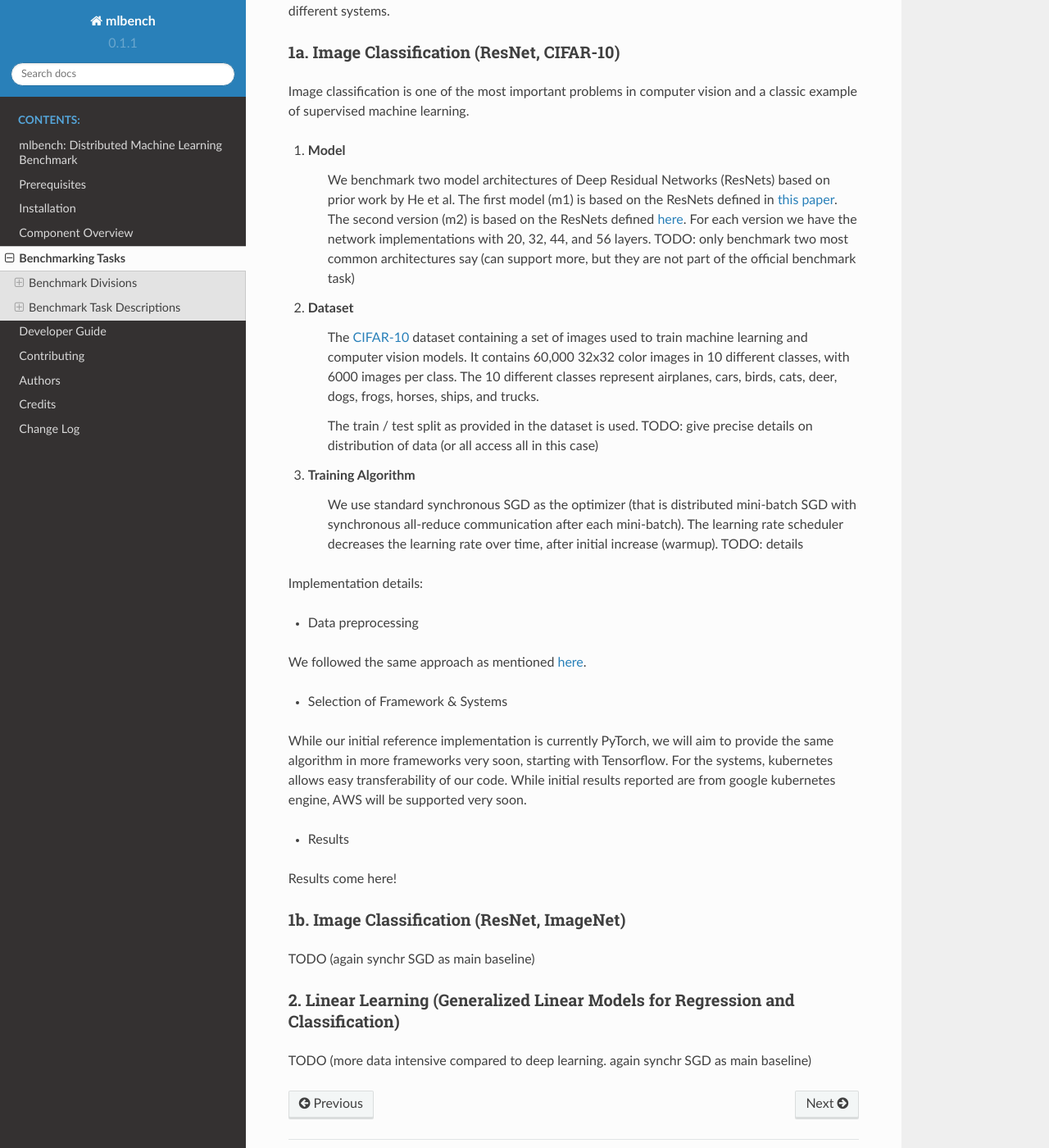
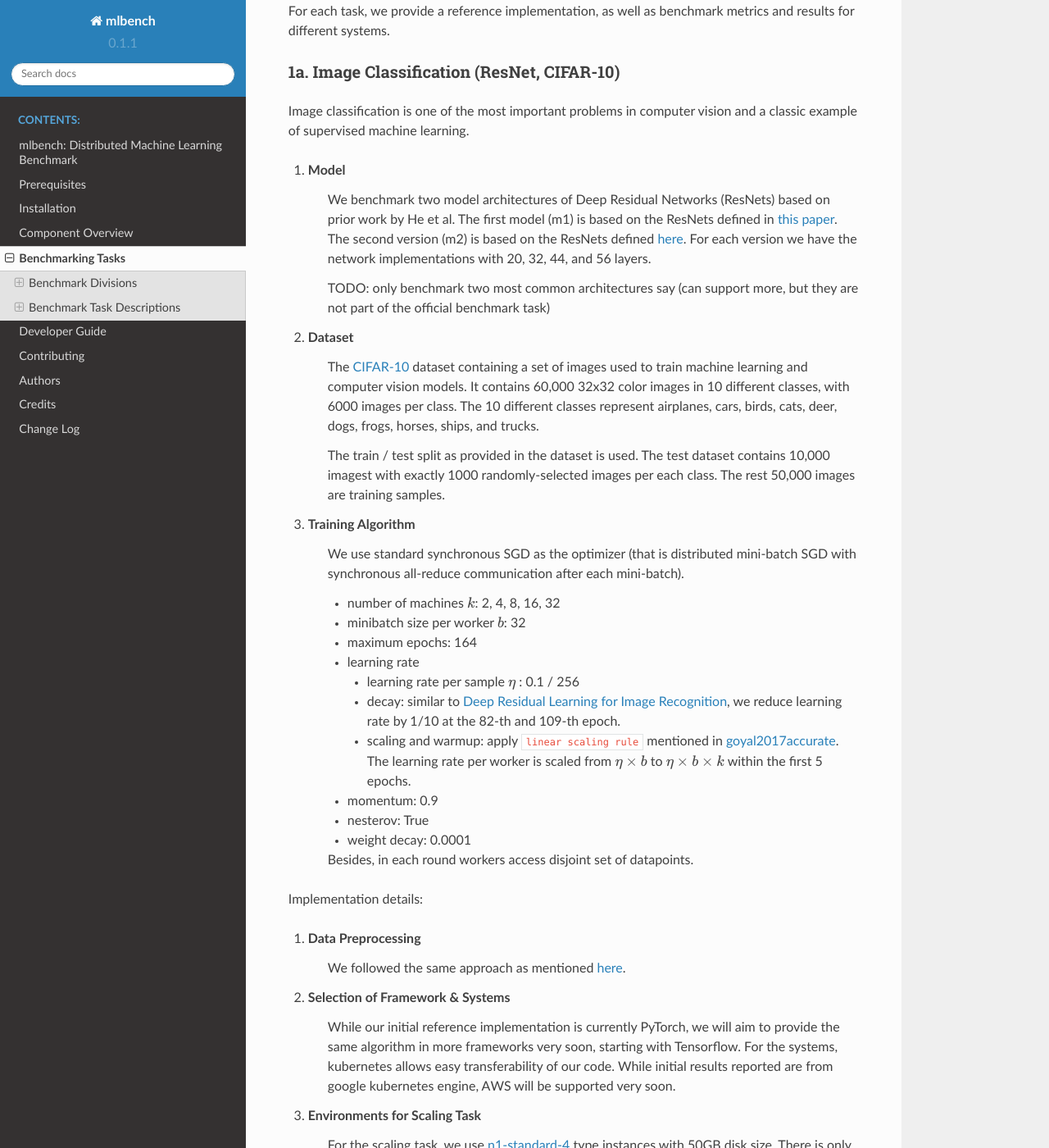
Before and after one commit to mlbench/mlbench-old, a Sphinx documentation site: the page built from docs/benchmark-tasks.rst, in a window 1280 px wide and 1400 px high, scrolled down 1740 px. Shown: the whole window at 82% size. Built offline with Sphinx 7.4.7 and the Read the Docs theme 2.0.0, drawn with Linux system fonts in a browser that asks for light colours; some of the changed text lies outside the part shown.

Commit message:
Add experiment details.

```diff
--- a/docs/benchmark-tasks.rst
+++ b/docs/benchmark-tasks.rst
@@ -44,10 +44,8 @@
 .. _Deep Residual Learning for Image Recognition:
     https://www.cv-foundation.org/openaccess/content_cvpr_2016/papers/He_Deep_Residual_Learning_CVPR_2016_paper.pdf
 
-.. _CIFAR-10:
-    http://www.cs.toronto.edu/~kriz/cifar.html
 
-Here is a plot of validation error training iterations for ResNet on `CIFAR-10`_ using the settings from `Deep Residual Learning for Image Recognition`_.
+Here is a plot of validation error training iterations for ResNet on `CIFAR-10<http://www.cs.toronto.edu/~kriz/cifar.html>`_ using the settings from `Deep Residual Learning for Image Recognition`_.
 
 .. image:: images/km2016deep.png
     :align: center
@@ -83,6 +81,7 @@
     <https://arxiv.org/abs/1603.05027>`_.
     For each version we have the network implementations
     with 20, 32, 44, and 56 layers.
+
     TODO: only benchmark two most common architectures say (can support more, but they are not part of the official benchmark task)
 
 #. **Dataset**
@@ -94,25 +93,75 @@
     airplanes, cars, birds, cats, deer, dogs, frogs, horses, ships, and trucks.
 
     The train / test split as provided in the dataset is used.
-    TODO: give precise details on distribution of data (or all access all in this case)
+    The test dataset contains 10,000 imagest with exactly 1000 randomly-selected images per each class.
+    The rest 50,000 images are training samples.
 
 #. **Training Algorithm**
     We use standard synchronous SGD as the optimizer (that is distributed mini-batch SGD with synchronous all-reduce communication after each mini-batch).
-    The learning rate scheduler decreases the learning rate over time, after initial increase (warmup).
-    TODO: details
+
+    - number of machines :math:`k`: 2, 4, 8, 16, 32
+    - minibatch size per worker :math:`b`: 32
+    - maximum epochs: 164
+    - learning rate
+
+      + learning rate per sample :math:`\eta` : 0.1 / 256
+      + decay: similar to `Deep Residual Learning for Image Recognition`_, we reduce learning rate by 1/10 at the 82-th and 109-th epoch.
+      + scaling and warmup: apply ``linear scaling rule`` mentioned in goyal2017accurate_. The learning rate per worker is scaled from
+        :math:`\eta \times b` to :math:`\eta \times b \times k` within the first 5 epochs.
+
+    - momentum: 0.9
+    - nesterov: True
+    - weight decay: 0.0001
+
+    Besides, in each round workers access disjoint set of datapoints.
 
 
 Implementation details:
 
-* Data preprocessing
-We followed the same approach as mentioned `here <https://arxiv.org/abs/1512.03385>`_.
+#. **Data Preprocessing**
+    We followed the same approach as mentioned `here <https://arxiv.org/abs/1512.03385>`_.
 
-* Selection of Framework & Systems
-While our initial reference implementation is currently PyTorch, we will aim to provide the same algorithm in more frameworks very soon, starting with Tensorflow. For the systems, kubernetes allows easy transferability of our code. While initial results reported are from google kubernetes engine, AWS will be supported very soon.
+#. **Selection of Framework & Systems**
+    While our initial reference implementation is currently PyTorch, we will aim to provide the same algorithm in more frameworks very soon, starting with Tensorflow. For the systems, kubernetes allows easy transferability of our code. While initial results reported are from google kubernetes engine, AWS will be supported very soon.
 
-* Results
-Results come here!
+#. **Environments for Scaling Task**
+    For the scaling task, we use `n1-standard-4 <https://cloud.google.com/compute/pricing>`_ type instances with 50GB disk size.
+    There is only one worker per node; each worker uses 2.5 cpus. The bandwidth between two nodes is around 7.5Gbit/s.
+    Openmpi is used for communication. No accelerators are used for this task.
 
+**Results**
+
+Here we present the results for scaling task.
+
+* The left figure is an epoch to accuracy curve. For 2, 4, 8 nodes, scaling the size of cluster gives same accuracy.
+  For 16 or more nodes, the accuracy gradually drops.
+
+* The right hand side compares expected throughput with the actual throughput. From the figure, we can see the actual
+  throughput is marginally below ideal scaling.
+
+|pic1| |pic2|
+
+.. |pic1| image:: images/scaling-epoch-prec1.png
+    :scale: 48 %
+
+.. |pic2| image:: images/scaling-throughput.png
+    :scale: 48
+
+
+* The left figure hand side figure compares the time to 70% and 80% accuracy for different number of nodes.
+  70% accuracy is easy to reach for all of the tests and the time-to-accuracy decreases with the number of nodes.
+  For time-to-80%-accuracy, however, it spends more time on 64 nodes rather than 32 nodes.
+* The right figure compares the cost of experiment. Note that a regular n1-standard-4 instance costs $0.1900 per hour and
+  a preemptible one costs only $0.04. For experiments with 16 nodes or more, the task finishes with 24 hours and thus we can
+  use preemptible instance. The cost can be reduced correspondingly.
+
+|pic3| |pic4|
+
+.. |pic4| image:: images/scaling-time-cost.png
+    :scale: 48
+
+.. |pic3| image:: images/scaling-time-prec1.png
+    :scale: 48
 
 1b. Image Classification (ResNet, ImageNet)
 ~~~~~~~~~~~~~~~~~~~~~~~~~~~~~~~~~~~~~~~~~~~
@@ -124,3 +173,6 @@
 ~~~~~~~~~~~~~~~~~~~~~~~~~~~~~~~~~~~~~~~~~~~~~~~~~~~~~~~~~~~~~~~~~~~~~~~~~~~~~~~~
 TODO
 (more data intensive compared to deep learning. again synchr SGD as main baseline)
+
+.. [goyal2017accurate] Goyal, Priya, et al.
+    Accurate, large minibatch SGD: training imagenet in 1 hour.
--- a/docs/conf.py
+++ b/docs/conf.py
@@ -36,7 +36,8 @@
 
 # Add any Sphinx extension module names here, as strings. They can be
 # extensions coming with Sphinx (named 'sphinx.ext.*') or your custom ones.
-extensions = ['sphinx.ext.autodoc', 'sphinx.ext.viewcode', 'sphinxcontrib.httpdomain']
+extensions = ['sphinx.ext.autodoc', 'sphinx.ext.viewcode', 'sphinxcontrib.httpdomain',
+              'sphinx.ext.mathjax']
 
 # Add any paths that contain templates here, relative to this directory.
 templates_path = ['_templates']
```
Also changed, not shown: docs/images/scaling-epoch-prec1.png (added), docs/images/scaling-throughput.png (added), docs/images/scaling-time-cost.png (added), docs/images/scaling-time-prec1.png (added).
